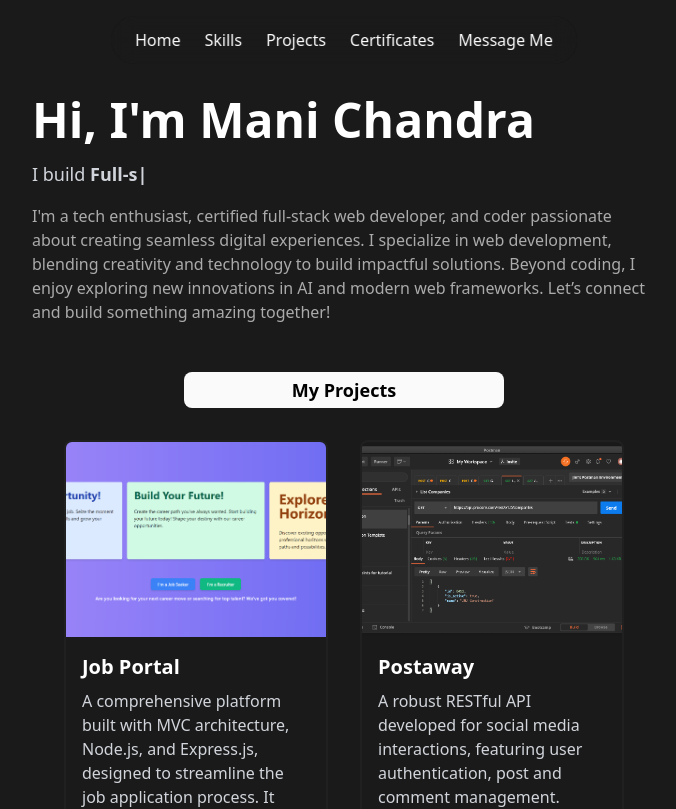
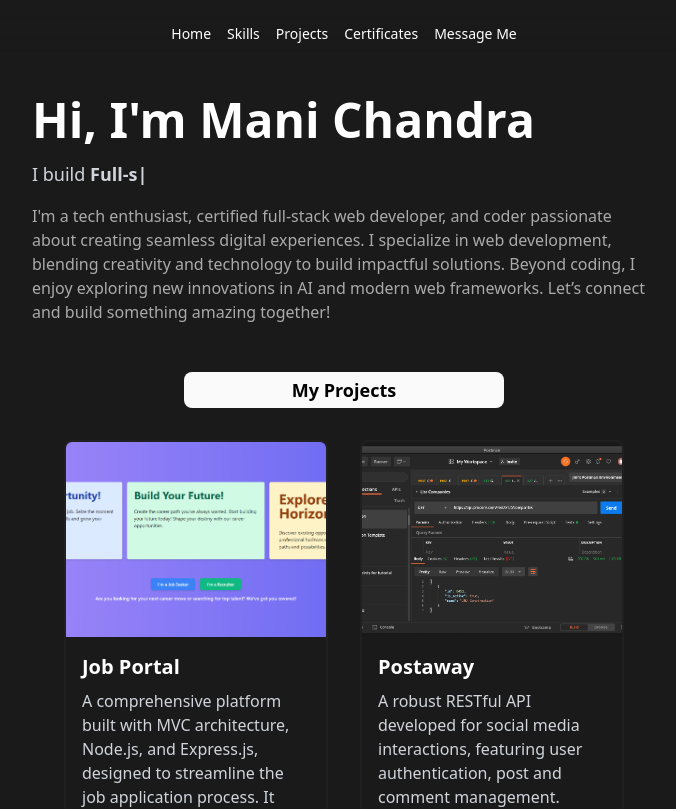
Before and after one commit to manichandra95151/Mani-s-Portfolio, a React (Create React App) app: page / in a window 1280 px wide. Shown: the top 809 px of the page, without its empty margins (296-972 px from the left). Built offline with nearby package versions, Linux system fonts and the light colour scheme.

Commit message:
Update Navbar.js

```diff
--- a/src/Components/Navbar.js
+++ b/src/Components/Navbar.js
@@ -1,19 +1,19 @@
 export default function Navbar() {
   return (
-    <nav className="fixed top-4 left-1/2 -translate-x-1/2 backdrop-blur-md bg-[rgba(26,26,26,0.5)] rounded-full px-6 py-3 flex items-center justify-center gap-6 z-50">
-      <a href="#about" className="text-white font-medium hover:underline underline-offset-4">
+    <nav className="fixed top-4 left-1/2 -translate-x-1/2 backdrop-blur-md bg-[rgba(26,26,26,0.5)] rounded-full px-4 py-2 flex items-center justify-center gap-4 z-50 max-w-[90%] w-full sm:max-w-[60%]">
+      <a href="#about" className="text-white font-medium text-sm hover:underline underline-offset-2">
         Home
       </a>
-      <a href="#skills" className="text-white font-medium hover:underline underline-offset-4">
+      <a href="#skills" className="text-white font-medium text-sm hover:underline underline-offset-2">
         Skills
       </a>
-      <a href="#projects" className="text-white font-medium hover:underline underline-offset-4">
+      <a href="#projects" className="text-white font-medium text-sm hover:underline underline-offset-2">
         Projects
       </a>
-      <a href="#certificates" className="text-white font-medium hover:underline underline-offset-4">
+      <a href="#certificates" className="text-white font-medium text-sm hover:underline underline-offset-2">
         Certificates
       </a>
-      <a href="#contact" className="text-white font-medium hover:underline underline-offset-4">
+      <a href="#contact" className="text-white font-medium text-sm hover:underline underline-offset-2">
         Message Me
       </a>
     </nav>
```
